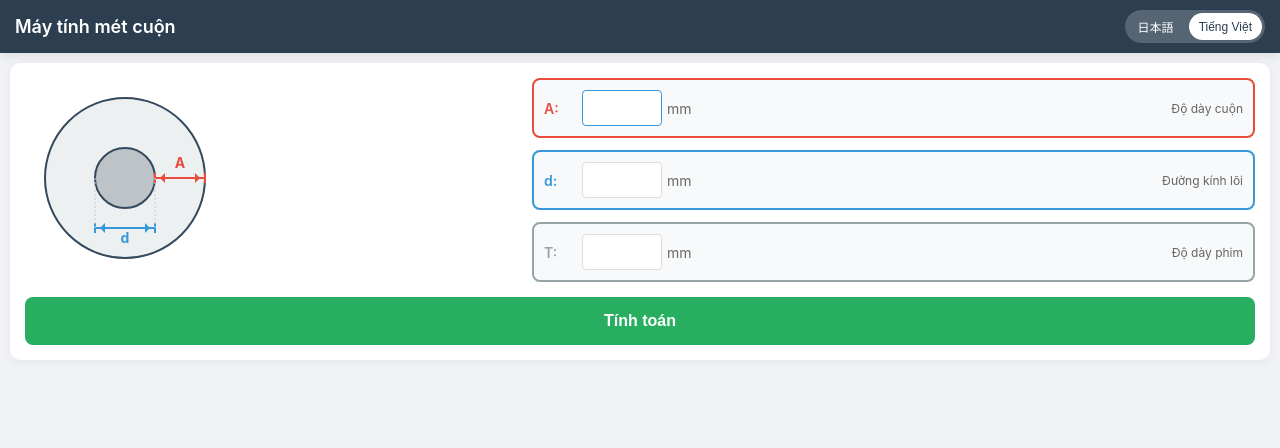
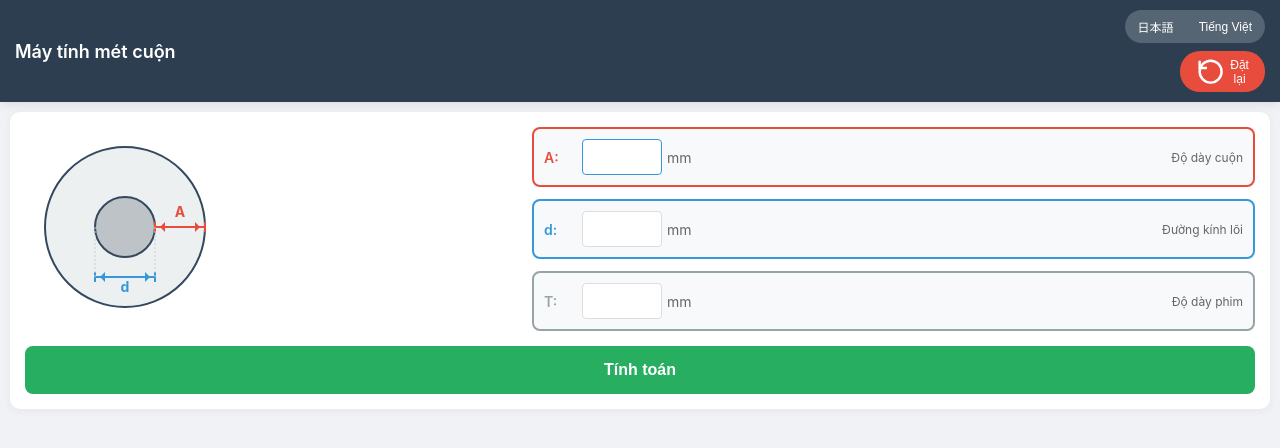
Before and after one commit to ryosuke0921/roll-calculator, a plain HTML site: page index.html in a window 1280 px wide. Drawn offline with Linux system fonts and the light colour scheme.

Commit message:
Update index.html

```diff
--- a/index.html
+++ b/index.html
@@ -29,9 +29,19 @@
             color: white;
             padding: 10px 15px;
             box-shadow: 0 2px 10px rgba(0,0,0,0.1);
+        }
+
+        .header-content {
             display: flex;
             justify-content: space-between;
             align-items: center;
+        }
+
+        .header-controls {
+            display: flex;
+            flex-direction: column;
+            gap: 8px;
+            align-items: flex-end;
         }
 
         h1 {
@@ -59,9 +69,27 @@
             transition: all 0.3s ease;
         }
 
-        .lang-btn.active {
-            background: white;
-            color: #2c3e50;
+        .reset-btn {
+            background: #e74c3c;
+            border: none;
+            color: white;
+            padding: 6px 16px;
+            border-radius: 20px;
+            font-size: 12px;
+            font-weight: 500;
+            cursor: pointer;
+            transition: all 0.3s ease;
+            display: flex;
+            align-items: center;
+            gap: 5px;
+        }
+
+        .reset-btn:hover {
+            background: #c0392b;
+        }
+
+        .reset-btn:active {
+            transform: scale(0.95);
         }
 
         .container {
@@ -253,6 +281,16 @@
         }
 
         @media (max-width: 380px) {
+            .header-content {
+                flex-direction: column;
+                gap: 10px;
+                align-items: center;
+            }
+
+            .header-controls {
+                align-items: center;
+            }
+
             .input-layout {
                 flex-direction: column;
             }
@@ -272,10 +310,22 @@
 </head>
 <body>
     <header>
-        <h1 class="lang-text" data-ja="ロール巻き計算機" data-vi="Máy tính mét cuộn">Máy tính mét cuộn</h1>
-        <div class="language-switch">
-            <button class="lang-btn" onclick="setLanguage('ja')">日本語</button>
-            <button class="lang-btn active" onclick="setLanguage('vi')">Tiếng Việt</button>
+        <div class="header-content">
+            <h1 class="lang-text" data-ja="ロール巻き計算機" data-vi="Máy tính mét cuộn">Máy tính mét cuộn</h1>
+            <div class="header-controls">
+                <div class="language-switch">
+                    <button class="lang-btn" onclick="setLanguage('ja')">日本語</button>
+                    <button class="lang-btn active" onclick="setLanguage('vi')">Tiếng Việt</button>
+                </div>
+                <button class="reset-btn lang-text" onclick="resetInputs()"
+                        data-ja="リセット" data-vi="Đặt lại">
+                    <svg width="14" height="14" viewBox="0 0 24 24" fill="none" stroke="currentColor" stroke-width="2">
+                        <path d="M3 12a9 9 0 1 0 9-9 9 9 0 0 0-9 9"></path>
+                        <path d="M3 3v6h6"></path>
+                    </svg>
+                    <span>Đặt lại</span>
+                </button>
+            </div>
         </div>
     </header>
 
@@ -290,7 +340,7 @@
                             <!-- コア -->
                             <circle cx="100" cy="100" r="30" class="core-fill"/>
 
-                            <!-- D寸法線 -->
+                            <!-- D寸法線（Aに変更） -->
                             <line x1="130" y1="100" x2="180" y2="100" class="dimension-line"/>
                             <line x1="130" y1="95" x2="130" y2="105" class="dimension-line"/>
                             <line x1="180" y1="95" x2="180" y2="105" class="dimension-line"/>
@@ -381,9 +431,33 @@
             document.querySelectorAll('.lang-text').forEach(element => {
                 const text = element.getAttribute(`data-${lang}`);
                 if (text) {
-                    element.textContent = text;
+                    // リセットボタンのテキストを更新
+                    if (element.classList.contains('reset-btn')) {
+                        element.querySelector('span').textContent = text;
+                    } else {
+                        element.textContent = text;
+                    }
                 }
             });
+        }
+
+        function resetInputs() {
+            // すべての入力欄をクリア
+            document.getElementById('D').value = '';
+            document.getElementById('d').value = '';
+            document.getElementById('T').value = '';
+
+            // エラーメッセージを非表示
+            document.querySelectorAll('.error').forEach(e => {
+                e.style.display = 'none';
+                e.textContent = '';
+            });
+
+            // 結果を非表示
+            document.getElementById('result').classList.remove('show');
+
+            // 最初の入力欄にフォーカス
+            document.getElementById('D').focus();
         }
 
         function showError(inputId, messageKey) {
```
